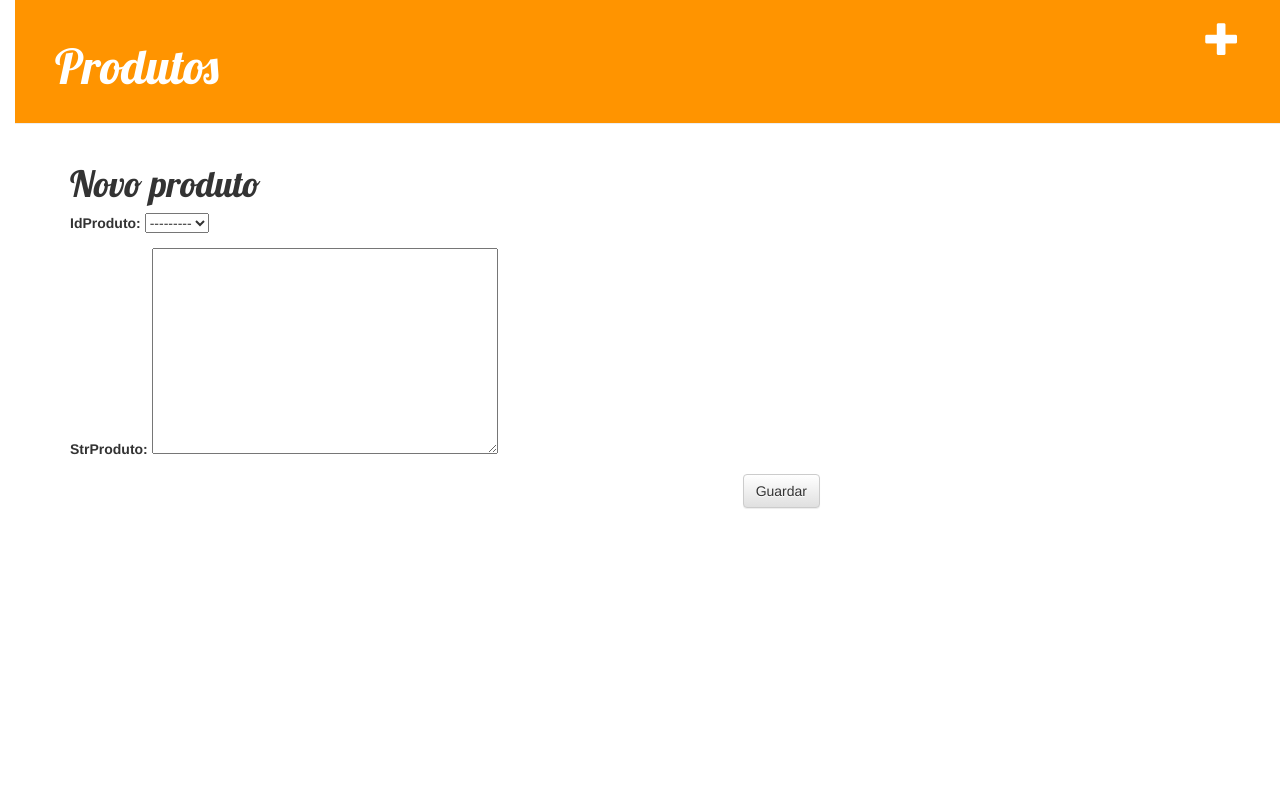
After one commit to deniscd/testeSaeDigital, a Django app: page /produto/new/ in a window 1280 px wide. The commit adds this page. Run offline with Django 3.2, Linux system fonts and the light colour scheme; some libraries are stand-ins or nearby versions.

Commit message:
correcoes

```diff
--- /dev/null
+++ b/estoque/produto.py
@@ -0,0 +1,9 @@
+from django import forms
+
+from .models import Produtos
+
+class ProdutosForm(forms.ModelForm):
+
+    class Meta:
+        model = Produtos
+        fields = ('idProduto', 'strProduto')
--- /dev/null
+++ b/estoque/static/css/style.css
@@ -0,0 +1,54 @@
+body {
+    padding-left: 15px;
+}
+h1 a {
+    color: #FCA205;
+    font-family: 'Lobster';
+}
+.page-header {
+    background-color: #ff9400;
+    margin-top: 0;
+    padding: 20px 20px 20px 40px;
+}
+
+.page-header h1, .page-header h1 a, .page-header h1 a:visited, .page-header h1 a:active {
+    color: #ffffff;
+    font-size: 36pt;
+    text-decoration: none;
+}
+
+.content {
+    margin-left: 40px;
+}
+
+h1, h2, h3, h4 {
+    font-family: 'Lobster', cursive;
+}
+
+.date {
+    float: right;
+    color: #828282;
+}
+
+.save {
+    float: right;
+}
+
+.produto-form textarea, .produto-form input {
+    width: 100%;
+}
+
+.top-menu, .top-menu:hover, .top-menu:visited {
+    color: #ffffff;
+    float: right;
+    font-size: 26pt;
+    margin-right: 20px;
+}
+
+.produto {
+    margin-bottom: 70px;
+}
+
+.produto h1 a, .produto h1 a:visited {
+    color: #000000;
+}
--- /dev/null
+++ b/estoque/templates/estoque/base.html
@@ -0,0 +1,25 @@
+{% load staticfiles %}
+<html>
+    <head>
+        <title>controle de Estoque</title>
+        <link rel="stylesheet" href="//maxcdn.bootstrapcdn.com/bootstrap/3.2.0/css/bootstrap.min.css">
+        <link rel="stylesheet" href="//maxcdn.bootstrapcdn.com/bootstrap/3.2.0/css/bootstrap-theme.min.css">
+        <link href='//fonts.googleapis.com/css?family=Lobster&subset=latin,latin-ext' rel='stylesheet' type='text/css'>
+        <link rel="stylesheet" href="{% static 'css/style.css' %}">
+    </head>
+    <body>
+        <div class="page-header">
+            <a href="{% url 'estoque.views.produto_new' %}" class="top-menu"><span class="glyphicon glyphicon-plus"></span></a>
+            <h1><a href="/">Produtos</a></h1>
+        </div>
+
+        <div class="content container">
+            <div class="row">
+                <div class="col-md-8">
+                {% block content %}
+                {% endblock %}
+                </div>
+            </div>
+        </div>
+    </body>
+</html>
--- /dev/null
+++ b/estoque/templates/estoque/produto_edit.html
@@ -0,0 +1,9 @@
+{% extends 'estoque/base.html' %}
+
+{% block content %}
+    <h1>Novo produto</h1>
+    <form method="POST" class="post-form">{% csrf_token %}
+        {{ form.as_p }}
+        <button type="submit" class="save btn btn-default">Guardar</button>
+    </form>
+{% endblock %}
--- a/estoque/urls.py
+++ b/estoque/urls.py
@@ -2,5 +2,6 @@ from django.conf.urls import include, url
 from . import views
 
 urlpatterns = [
-    url(r'^$', views.produtos_list),
+    url(r'^$', views.produtos_list, name='produtos_list'),
+    url(r'^produto/new/$', views.produto_new, name='produto_new'),
 ]
--- a/estoque/views.py
+++ b/estoque/views.py
@@ -1,4 +1,21 @@
 from django.shortcuts import render
+from django.shortcuts import redirect
+from django.utils import timezone
+from .models import Produtos
+from .produto import ProdutosForm
 
 def produtos_list(request):
-    return render(request, 'estoque/produtos_list.html', {})
+    produtos = Produtos.objects.filter(dtCriacao__lte=timezone.now()).order_by('dtCriacao')
+    return render(request, 'estoque/produtos_list.html', {'produtos': produtos})
+
+def produto_new(request):
+    if request.method == "POST":
+        form = ProdutosForm(request.POST)
+        if form.is_valid():
+            post = form.save(commit=False)
+            post.idProduto = request.user
+            post.save()
+            return redirect('produtos_list')
+    else:
+        form = ProdutosForm()
+    return render(request, 'estoque/produto_edit.html', {'form': form})
```
Also changed, not shown: estoque/templates/estoque/produtos_list.html (+13 -4 lines).
